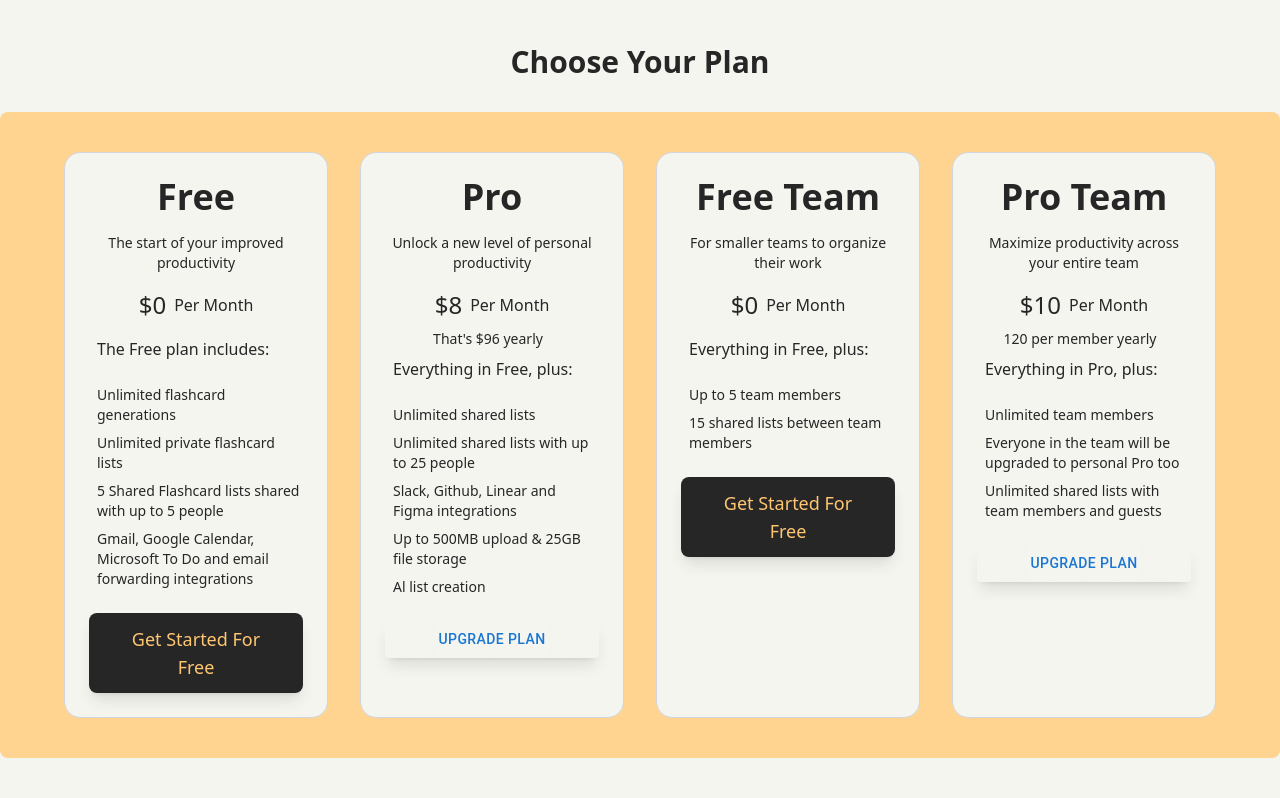
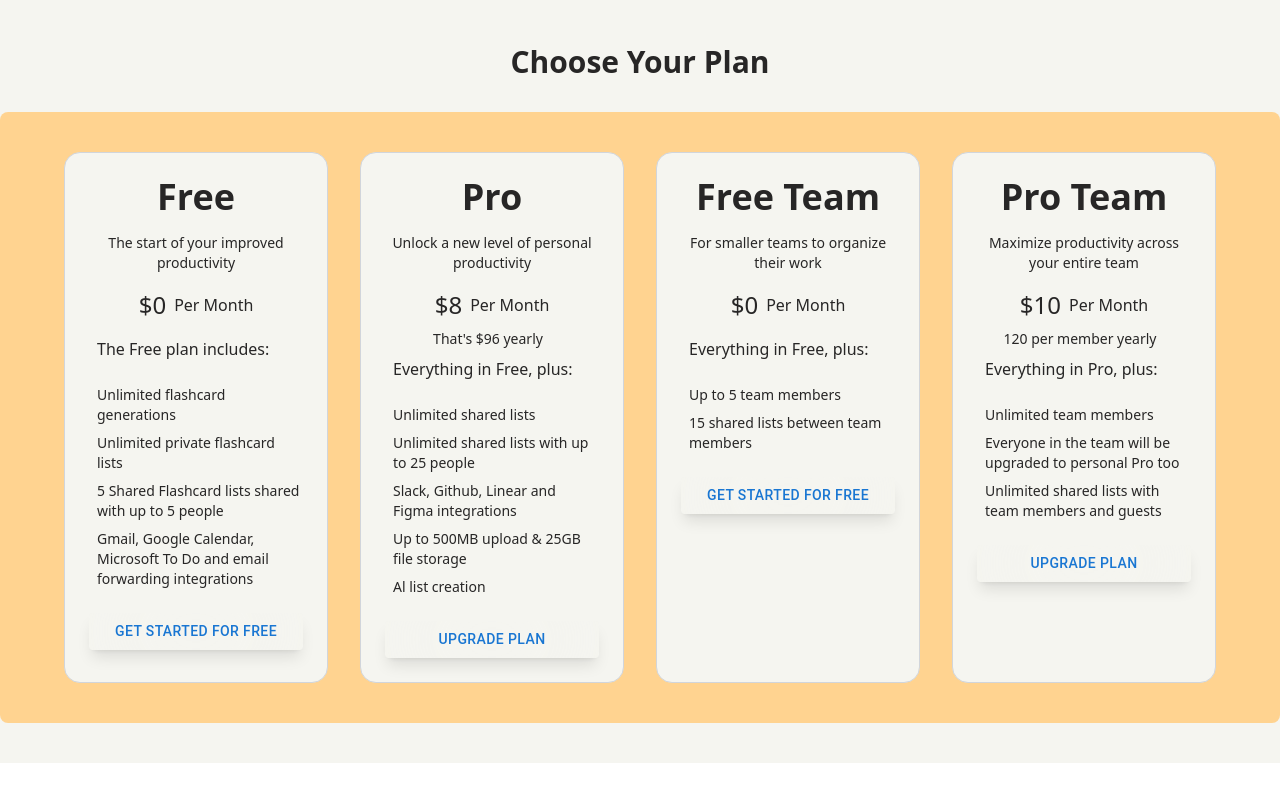
Before and after one commit to heehyun1128/flashcard, a Next.js app: page / in a window 1280 px wide. Shown: the part 1242-2040 px from the top of the page. After the commit the page ends 2005 px from the top, so only its background shows below. Built offline with nearby package versions, Linux system fonts and the light colour scheme; no server answers; sample sign-in values are in the browser's storage.

Commit message:
resolved git conflicts, completed subscription plan section

```diff
--- a/components/transaction/Checkout.tsx
+++ b/components/transaction/Checkout.tsx
@@ -94,9 +94,8 @@ const Checkout = ({
         <Button
           type="submit"
           role="button"
-
-          className="bg-deep-orange text-charcoal-black font-light py-3 px-8 rounded-[0.50rem] text-lg transition-all duration-200 shadow-lg flex items-center justify-center space-x-2 backdrop-filter backdrop-blur-3xl w-full"
-    >
+          className="bg-yellow-500 text-black font-light py-3 px-8 rounded-[0.50rem] text-md transition-all duration-200 shadow-lg flex items-center justify-center space-x-2 backdrop-filter backdrop-blur-3xl w-full uppercase"
+        >
           Upgrade Plan
         </Button>
       </section>
--- a/components/transaction/Credits.tsx
+++ b/components/transaction/Credits.tsx
@@ -2,6 +2,7 @@
 import { SignedIn, useAuth } from "@clerk/nextjs";
 import { useRouter } from "next/navigation";
 import Checkout from "./Checkout";
+import { Button } from "@mui/material";
 
 export const plans = [
   {
@@ -154,11 +155,12 @@ const Credits = () => {
             </ul>
 
             {plan.price==0 ? (
-                <button
-                className="text-deep-orange bg-charcoal-black font-light py-3 px-8 rounded-[0.50rem] text-lg transition-all duration-200 shadow-lg flex items-center justify-center space-x-2 backdrop-filter backdrop-blur-3xl w-full"
+
+                <Button
+                className="text-deep-orange bg-charcoal-black font-light py-3 px-8 rounded-[0.50rem] text-md transition-all duration-200 shadow-lg flex items-center justify-center space-x-2 backdrop-filter backdrop-blur-3xl w-full"
                 >
                   <a href="/">Get Started For Free</a>
-                </button>
+                </Button>
               ) : (
                 <SignedIn>
                   <Checkout
```
Also changed, not shown: 1 other file (tests, documents, lock files or other folders).
